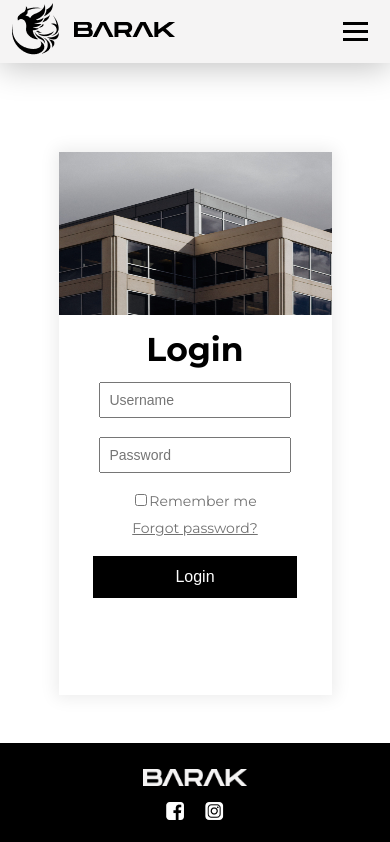
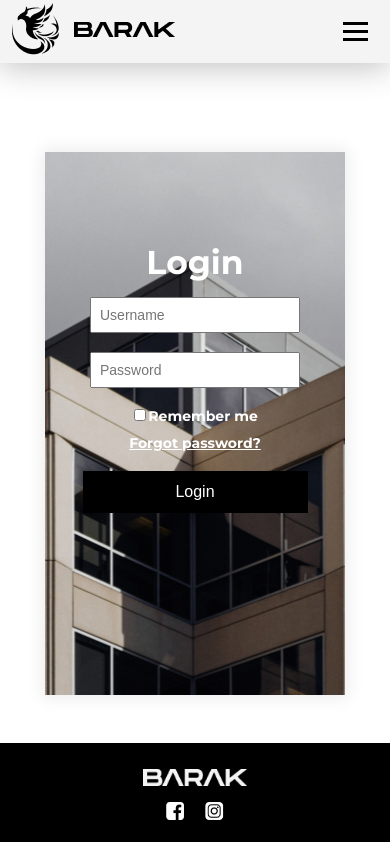
Before and after one commit to Barak-Hostel/barak-website, a React (Create React App) app: page /login in a window 390 px wide. Shown: the top 842 px of the page. Built offline with nearby package versions, Linux system fonts and the light colour scheme.

Commit message:
have set building image to background

```diff
--- a/src/pages/Auth/Login.module.css
+++ b/src/pages/Auth/Login.module.css
@@ -13,6 +13,7 @@
     margin: 0 auto;
     font-family: "Montserrat", sans-serif;
     box-shadow: 0px 0px 16px 3px rgba(0, 0, 0, 0.08);
+    min-width: 300px;
 }
 .img {
     width: 50%;
@@ -129,6 +130,10 @@
     .forgotpass {
         float: right;
     }
+    .forgotpass, .remember,.rst_pwd_heading,.btn_rst_link{
+        color:white;
+        font-weight: 700;
+    }
     .checkbox {
         height: 12px;
         width: 12px;
@@ -139,9 +144,18 @@
         height: 30%;
         width: 100%;
         background-size: 100% 100%;
+        display:none;
     }
     .form_input {
+        padding: 25% 0;
+
+        background-image: url('./Rectangle\ 43.jpg');
+        background-repeat: no-repeat;
+        background-position: center;
         width: 100%;
+    }
+    .login_heading{
+        color:white;
     }
     .options {
         width: 80%;
@@ -152,6 +166,7 @@
         margin-top: 5%;
         margin-bottom: 5%;
     }
+
 }
 @media only screen and (max-width: 1077px) {
     @media only screen and (min-width: 722px) {
--- a/src/pages/SlotBooking/SlotBooking.js
+++ b/src/pages/SlotBooking/SlotBooking.js
@@ -4,7 +4,7 @@
 function SlotBooking() {
     const handleSubmit = (e) => {
         // e.prevent.default()
-        console.log("reached inside this !!!");
+        // console.log("reached inside this !!!");
         setdisplay(DisplaySecond);
     };
 
```
